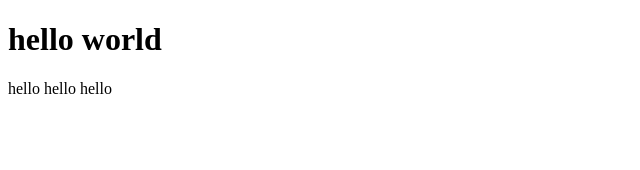
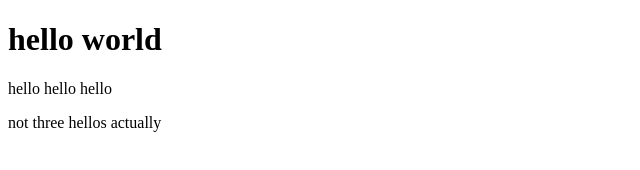
Before and after one commit to nicolasalahmar/lecture0, a plain HTML site: page index.html in a window 1280 px wide. Shown: the whole page, without its empty margins (0-640 px from the left). Drawn offline with Linux system fonts and the light colour scheme.

Commit message:
a few adjustments

```diff
--- a/index.html
+++ b/index.html
@@ -6,5 +6,6 @@
     <body>
         <h1>hello world</h1>
         <p>hello hello hello</p>
+        <p>not three hellos actually</p>
     </body>
 </html>
```
